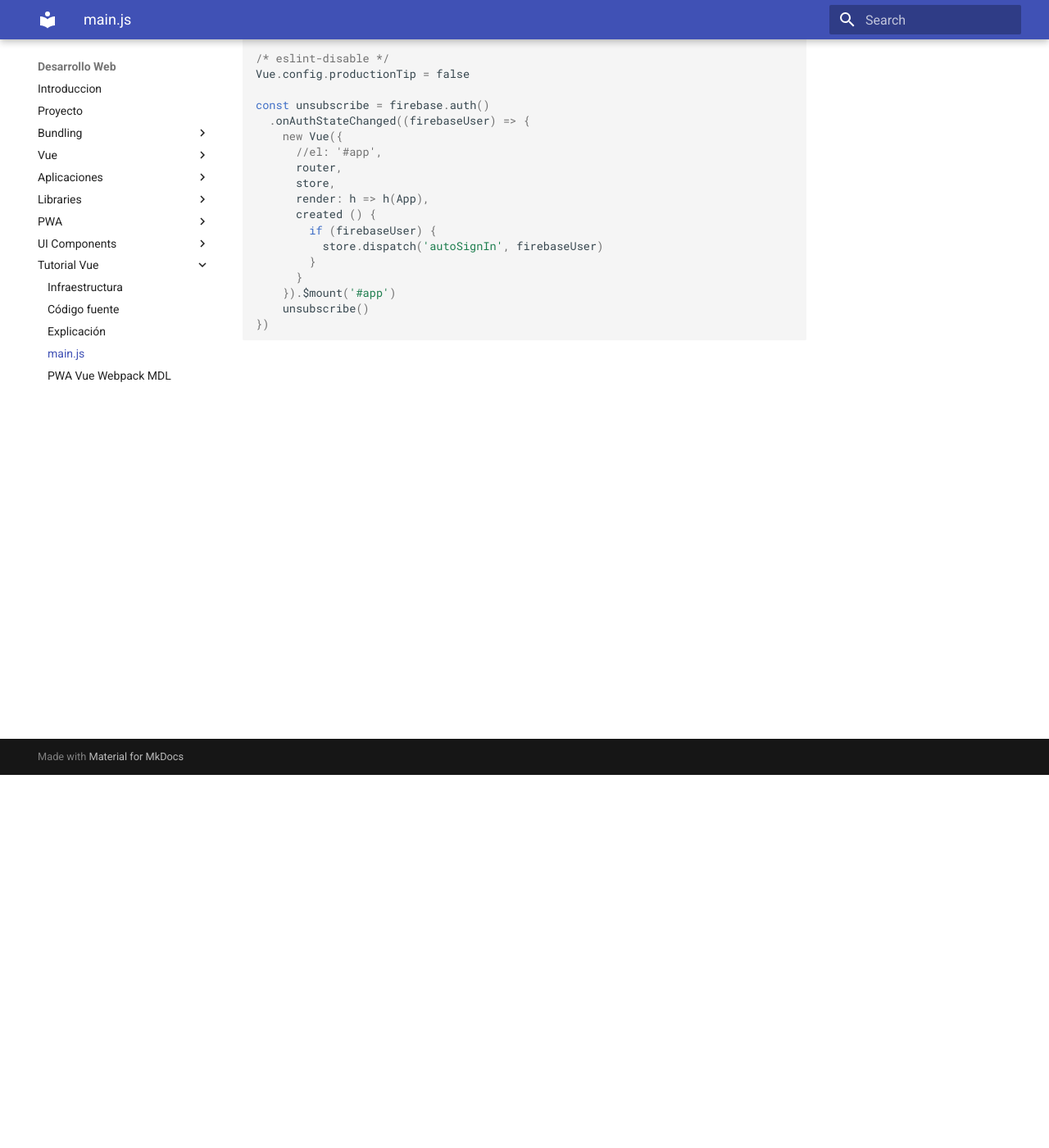
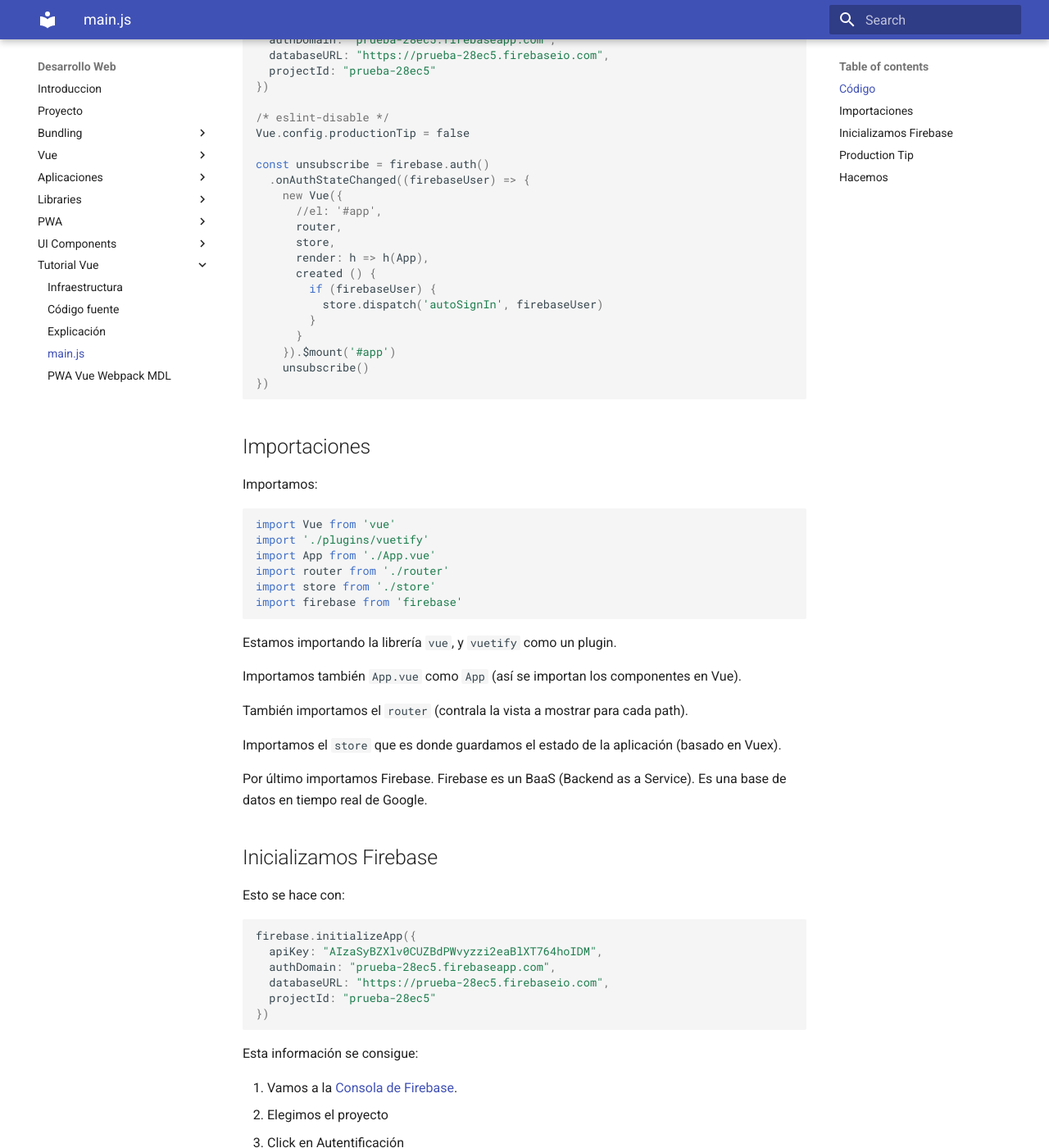
Before and after one commit to mantielero/web, an MkDocs documentation site: the page built from docs/tut_vue_main.md, in a window 1280 px wide and 1400 px high, scrolled down 455 px. Shown: the whole window at 82% size. Built offline with MkDocs 1.6.1 and Material for MkDocs 9.7.7, drawn with Linux system fonts in a browser that asks for light colours; some of the changed text lies outside the part shown.

Commit message:
Corregido

````diff
--- a/docs/tut_vue_main.md
+++ b/docs/tut_vue_main.md
@@ -1,5 +1,6 @@
 # Detalles: `src/main.js`
-??? ./src/main.js
+## Código
+??? "./src/main.js"
    ```js
    import Vue from 'vue'
    import './plugins/vuetify'
@@ -35,3 +36,80 @@
        unsubscribe()
    })
    ```
+
+## Importaciones
+Importamos:
+
+```js
+import Vue from 'vue'
+import './plugins/vuetify'
+import App from './App.vue'
+import router from './router'
+import store from './store'
+import firebase from 'firebase'
+```
+
+Estamos importando la librería `vue`, y `vuetify` como un plugin.
+
+Importamos también `App.vue` como `App` (así se importan los componentes en Vue).
+
+También importamos el `router` (contrala la vista a mostrar para cada path).
+
+Importamos el `store` que es donde guardamos el estado de la aplicación (basado en Vuex).
+
+Por último importamos Firebase. Firebase es un BaaS (Backend as a Service). Es una base de datos en tiempo real de Google.
+
+## Inicializamos Firebase
+Esto se hace con:
+
+```js
+firebase.initializeApp({
+  apiKey: "AIzaSyBZXlv0CUZBdPWvyzzi2eaBlXT764hoIDM",
+  authDomain: "prueba-28ec5.firebaseapp.com",
+  databaseURL: "https://prueba-28ec5.firebaseio.com",
+  projectId: "prueba-28ec5"
+})
+```
+
+Esta información se consigue:
+
+1. Vamos a la [Consola de Firebase](https://console.firebase.google.com/).
+2. Elegimos el proyecto
+3. Click en Autentificación
+4. Click en Configuración Web.
+
+
+## Production Tip
+Lo siguiente:
+
+```js
+Vue.config.productionTip = false
+```
+
+¿qué hace?
+
+## Hacemos
+
+El siguiente código:
+
+```js
+const unsubscribe = firebase.auth()
+  .onAuthStateChanged((firebaseUser) => {
+    new Vue({
+      //el: '#app',
+      router,
+      store,
+      render: h => h(App),
+      created () {
+        if (firebaseUser) {
+          store.dispatch('autoSignIn', firebaseUser)
+        }
+      }
+    }).$mount('#app')
+    unsubscribe()
+})
+```
+
+es complicado de explicar.
+
+Por un lado,
````
